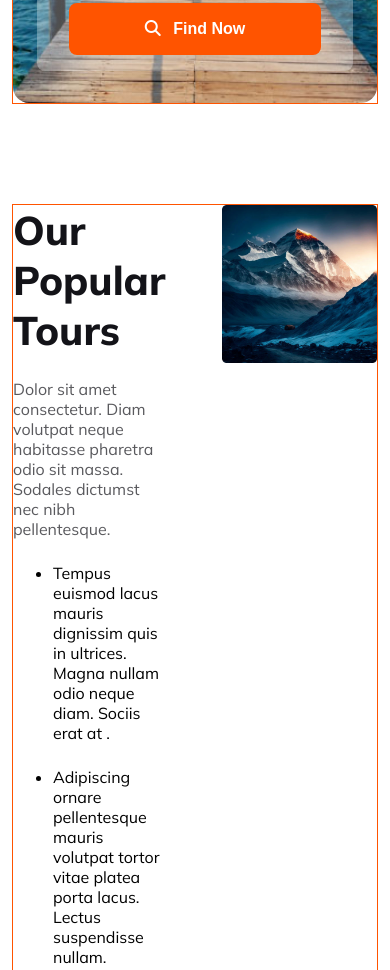
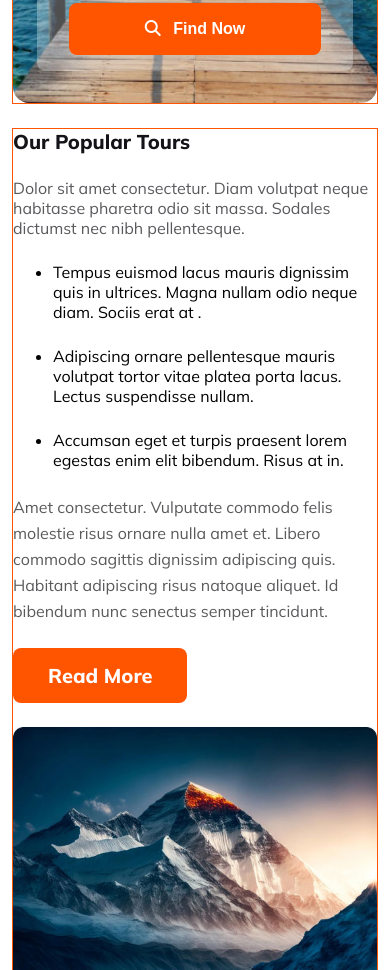
Before and after one commit to wahednur/wahed-travel, a plain HTML site: page index.html in a window 390 px wide. Shown: the part 556-1526 px from the top of the page. Drawn offline with Linux system fonts and the light colour scheme.

Commit message:
Our polular tour section mobile support done

```diff
--- a/assets/css/style.css
+++ b/assets/css/style.css
@@ -318,6 +318,25 @@ button .fa-solid {
     width: calc(100% - 32px);
   }
   /* header banner mobile support css end  */
+  /* Our popular tours section mobile support CSS start  */
+  .popular-section .tour-wrap {
+    flex-direction: column;
+  }
+  .tour-text,
+  .tour-img {
+    width: 100%;
+  }
+  .popular-section .tour-wrap .tour-text .btn {
+    margin-top: 24px;
+  }
+  .section-title {
+    font-size: 20px;
+  }
+  .mt-100,
+  .tour-img {
+    margin-top: 24px;
+  }
+  /* Our popular tours section mobile support CSS end  */
 }
 @media screen and (min-width: 600px) and (max-width: 768px) {
   .desk-nav-area {
```
